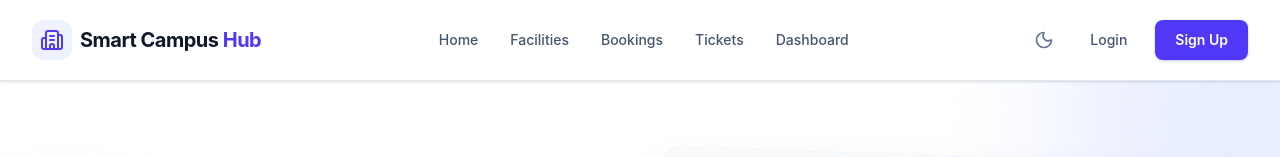
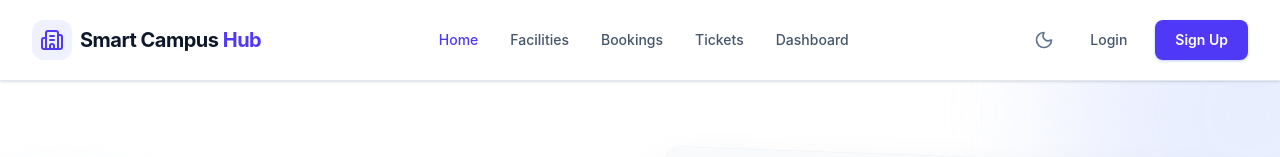
Before and after one commit to sankethabilas/Smart_campus_hub, a React (Vite) app in the folder frontend/: page / in a window 1280 px wide. Shown: the top 157 px of the page. Built offline with nearby package versions, Linux system fonts and the light colour scheme; no server answers.

Commit message:
fix: connect navbar links to page navigation

```diff
--- a/frontend/src/App.tsx
+++ b/frontend/src/App.tsx
@@ -22,7 +22,7 @@ function App() {
   return (
     <div className="min-h-screen flex flex-col font-sans bg-white dark:bg-slate-900 selection:bg-indigo-100 dark:selection:bg-indigo-900 selection:text-indigo-900 dark:selection:text-indigo-100 overflow-x-hidden transition-colors duration-300">
       {/* Top Navigation */}
-      <Navbar />
+      <Navbar setCurrentPage={setCurrentPage} currentPage={currentPage} />
 
       {/* Main Content Area */}
       <main className="flex-grow">
--- a/frontend/src/components/layout/Navbar.tsx
+++ b/frontend/src/components/layout/Navbar.tsx
@@ -1,12 +1,17 @@
 import { Building2, Moon, Sun } from 'lucide-react';
 
-export default function Navbar() {
+interface NavbarProps {
+  setCurrentPage: (page: string) => void;
+  currentPage: string;
+}
+
+export default function Navbar({ setCurrentPage, currentPage }: NavbarProps) {
   const navLinks = [
-    { name: 'Home', href: '#' },
-    { name: 'Facilities', href: '#' },
-    { name: 'Bookings', href: '#' },
-    { name: 'Tickets', href: '#' },
-    { name: 'Dashboard', href: '#' },
+    { name: 'Home', page: 'home' },
+    { name: 'Facilities', page: 'facilities' },
+    { name: 'Bookings', page: 'bookings' },
+    { name: 'Tickets', page: 'create-ticket' },
+    { name: 'Dashboard', page: 'dashboard' },
   ];
 
   return (
@@ -27,13 +32,17 @@ export default function Navbar() {
           {/* Navigation Links - Desktop */}
           <div className="hidden md:flex items-center gap-8">
             {navLinks.map((link) => (
-              <a
+              <button
                 key={link.name}
-                href={link.href}
-                className="text-sm font-medium text-slate-600 dark:text-slate-300 hover:text-indigo-600 dark:hover:text-indigo-400 transition-colors"
+                onClick={() => setCurrentPage(link.page)}
+                className={`text-sm font-medium transition-colors ${
+                  currentPage === link.page
+                    ? 'text-indigo-600 dark:text-indigo-400'
+                    : 'text-slate-600 dark:text-slate-300 hover:text-indigo-600 dark:hover:text-indigo-400'
+                }`}
               >
                 {link.name}
-              </a>
+              </button>
             ))}
           </div>
 
```
